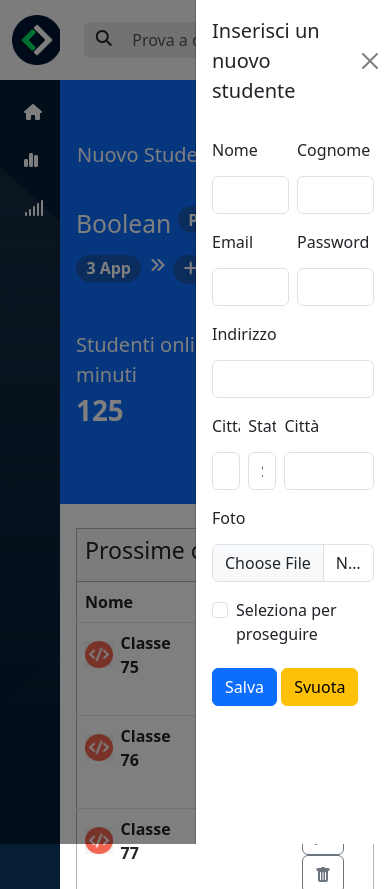
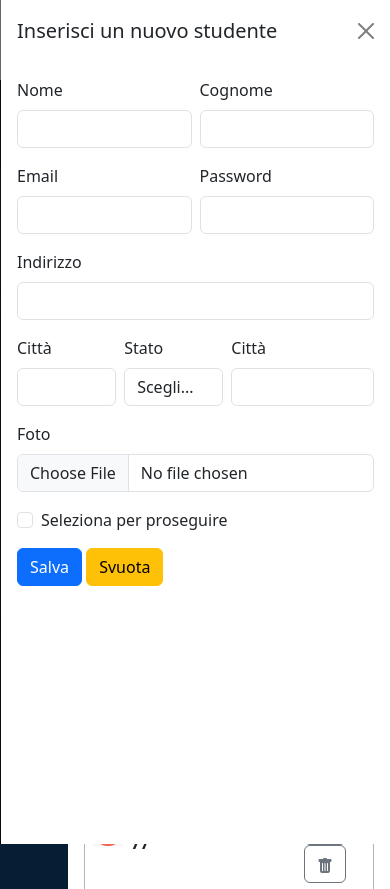
Before and after one commit to AlessandroCampo/html-css-bootstrap-dashboard, a plain HTML site: page index.html in a window 390 px wide. Both pictures are taken after a click on the button "Nuovo Studente". Shown: the top 889 px of the page. Drawn offline with nearby package versions, Linux system fonts and the light colour scheme; files whose address does not match are found by name.

Commit message:
media query for off-canvas

```diff
--- a/css/style.css
+++ b/css/style.css
@@ -57,6 +57,12 @@ tbody {
     width: 50vw !important;
 }
 
-* {
+body {
     overflow-y: hidden;
 }
+
+@media screen and (max-width: 768px) {
+    .offcanvas {
+        width: 100vw !important;
+    }
+}
```
